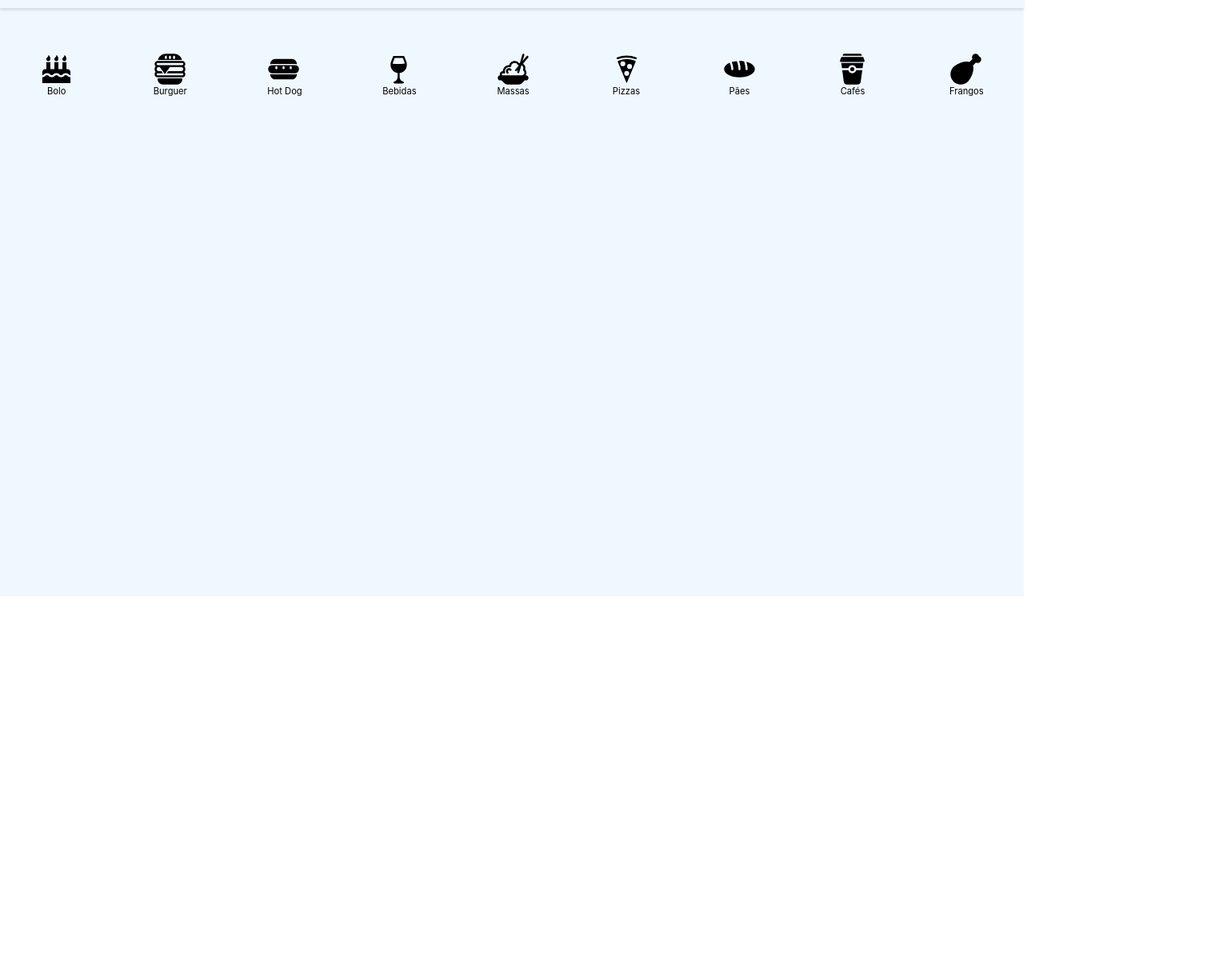
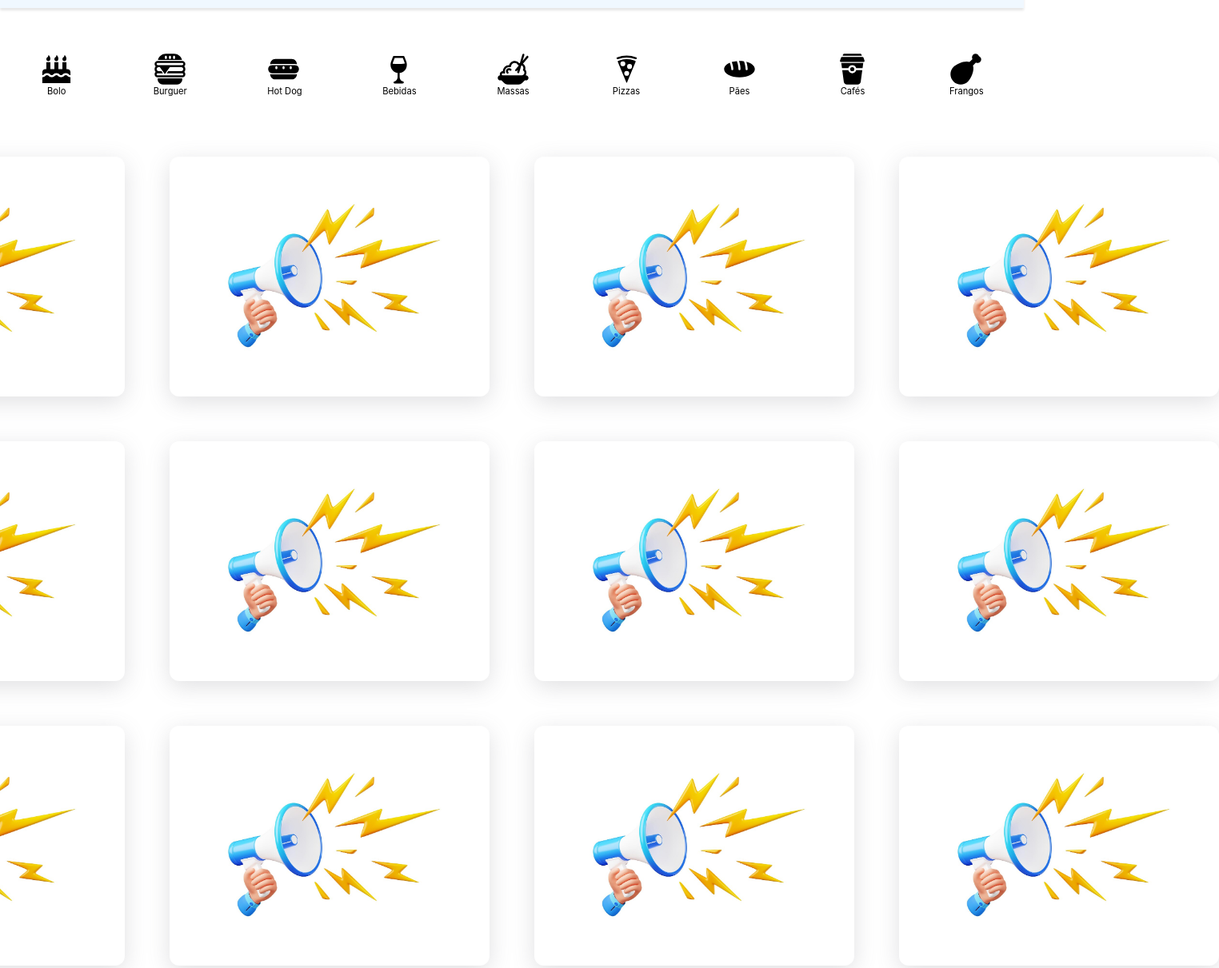
Before and after one commit to Samara-Bastos/Catalogo_comidas, a React (Create React App) app: page / in a window 1280 px wide. Shown: the part 54-1265 px from the top of the page at 80% size, 1524 px wide, since content can reach past the window. Before the commit the page ends 800 px from the top, so only its background shows below. Built offline with nearby package versions, Linux system fonts and the light colour scheme.

Commit message:
novas atualizações

```diff
--- a/src/App.css
+++ b/src/App.css
@@ -3,7 +3,7 @@
 }
 
 .App-header {
-  background-color: #F0F8FF;
+  background-color: #ffffff;
   min-height: 100vh;
   display: flex;
   flex-direction: column;
--- a/src/App.js
+++ b/src/App.js
@@ -1,6 +1,7 @@
 import './App.css';
 import Cabecalho from './componentes/cabecalho';
 import Filtro from './componentes/filtro';
+import Quadro from './componentes/quadro';
 
 function App() {
   return (
@@ -8,6 +9,7 @@ function App() {
       <header className="App-header">
         <Cabecalho></Cabecalho>
         <Filtro></Filtro>
+        <Quadro></Quadro>
       </header>
     </div>
   );
--- /dev/null
+++ b/src/componentes/quadro/estilo.css
@@ -0,0 +1,22 @@
+.div-container{
+    height: 300px;
+    width: 400px;
+    box-shadow: rgba(100, 100, 111, 0.2) 0px 7px 29px 0px;
+    border-radius: 12px;
+    display: flex;
+    justify-content: center;
+    align-items: center;
+}
+
+.div-container > img{
+    height: 80%;
+    width: 80%;
+}
+
+.container{
+    display: grid;
+    grid-template-columns: repeat(4, 1fr);
+    gap: 56px;
+    justify-content: center;
+    padding: 75px;
+}
--- /dev/null
+++ b/src/componentes/quadro/index.js
@@ -0,0 +1,47 @@
+import './estilo.css';
+import Default from '../../imagens/imagem-default.jpg';
+
+function Quadro(){
+    return(
+        <div className='container'>
+            <div className='div-container'>
+                <img src={Default} alt=''></img>
+            </div>
+            <div className='div-container'>
+                <img src={Default} alt=''></img>
+            </div>
+            <div className='div-container'>
+                <img src={Default} alt=''></img>
+            </div>
+            <div className='div-container'>
+                <img src={Default} alt=''></img>
+            </div>
+            <div className='div-container'>
+                <img src={Default} alt=''></img>
+            </div>
+            <div className='div-container'>
+                <img src={Default} alt=''></img>
+            </div>
+            <div className='div-container'>
+                <img src={Default} alt=''></img>
+            </div>
+            <div className='div-container'>
+                <img src={Default} alt=''></img>
+            </div>
+            <div className='div-container'>
+                <img src={Default} alt=''></img>
+            </div>
+            <div className='div-container'>
+                <img src={Default} alt=''></img>
+            </div>
+            <div className='div-container'>
+                <img src={Default} alt=''></img>
+            </div>
+            <div className='div-container'>
+                <img src={Default} alt=''></img>
+            </div>
+        </div>
+    )
+}
+
+export default Quadro;
```
Also changed, not shown: src/imagens/imagem-default.jpg (added).
